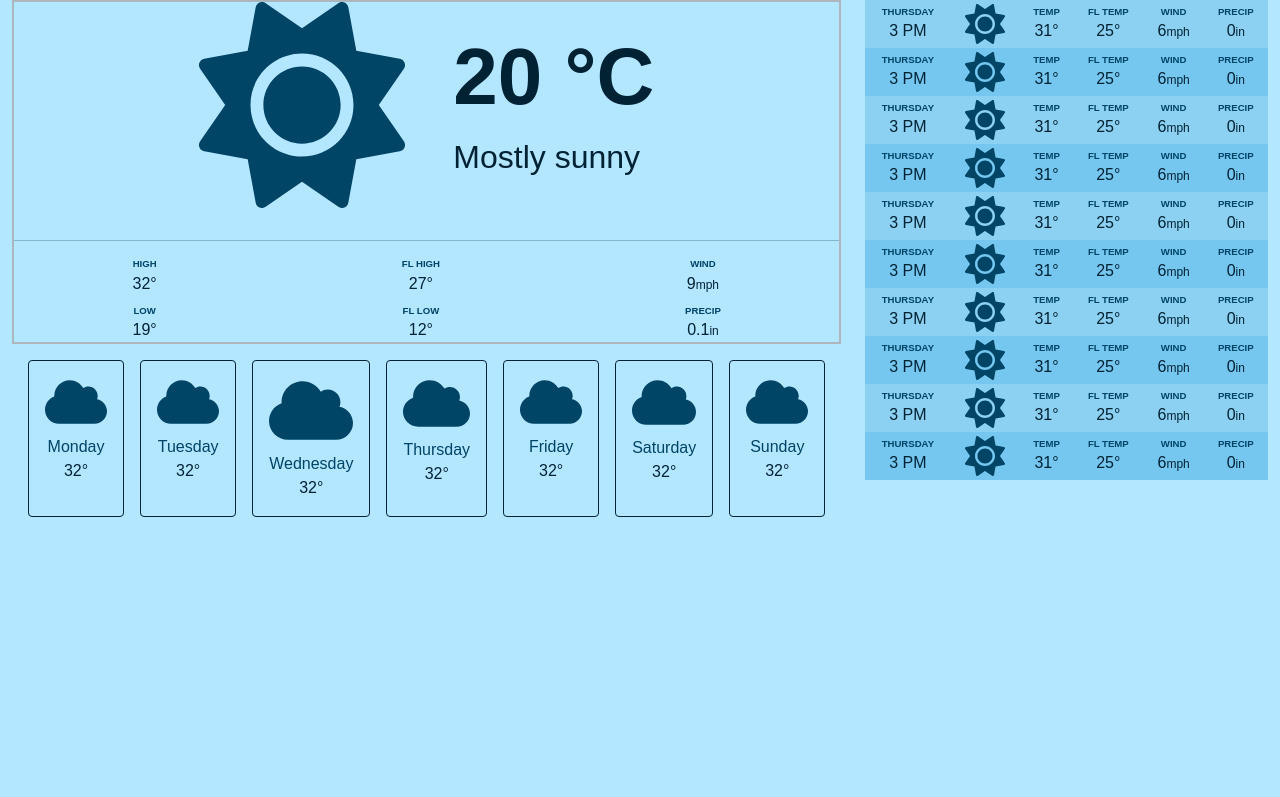
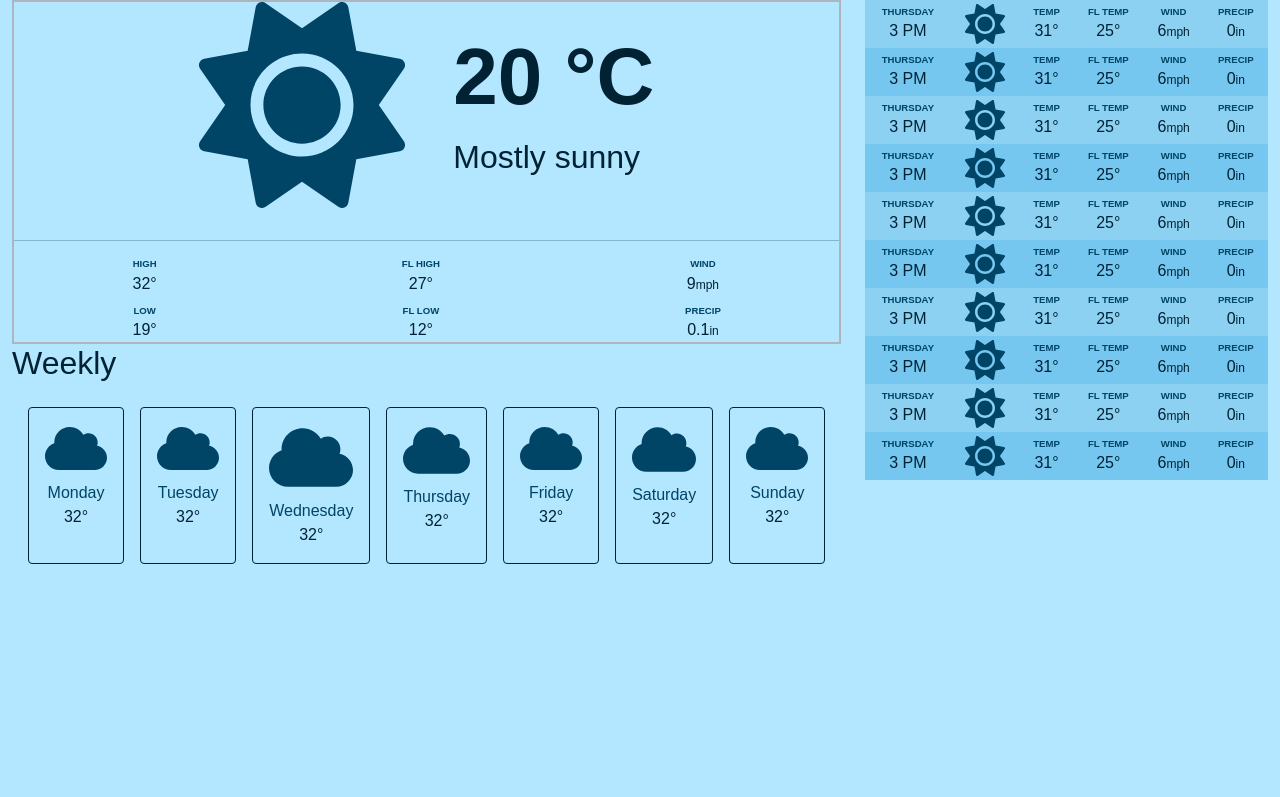
Before and after one commit to MuntasirTonmoy/weather-app-html-css-js, a website built with Vite: page index.html in a window 1280 px wide. Shown: the top 797 px of the page. Built offline with nearby package versions, Linux system fonts and the light colour scheme; no server answers.

Commit message:
ui changes

```diff
--- a/index.html
+++ b/index.html
@@ -70,6 +70,7 @@
             </div>
           </div>
         </div>
+        <h2>Weekly</h2>
         <section class="day-section" data-day-section>
           <!-- day card -->
           <div class="day-card">
--- a/weather.js
+++ b/weather.js
@@ -1,5 +1,5 @@
 import axios from "axios";
-//todo
+
 export function getWeather(lat, lon, timezone) {
   return axios
     .get(
```
